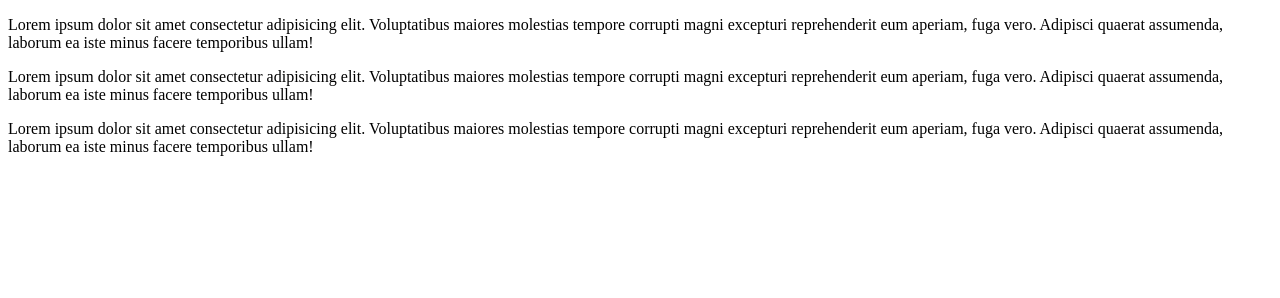
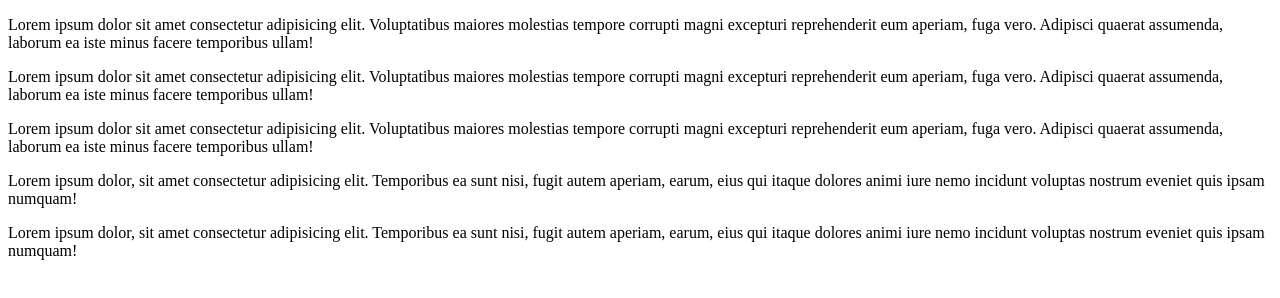
Before and after one commit to Chidindu-dev101/github_vscode_test, a plain HTML site: page index.html in a window 1280 px wide. Drawn offline with Linux system fonts and the light colour scheme.

Commit message:
added 2 paragraphs

```diff
--- a/index.html
+++ b/index.html
@@ -24,5 +24,15 @@
       aperiam, fuga vero. Adipisci quaerat assumenda, laborum ea iste minus
       facere temporibus ullam!
     </p>
+    <p>
+      Lorem ipsum dolor, sit amet consectetur adipisicing elit. Temporibus ea
+      sunt nisi, fugit autem aperiam, earum, eius qui itaque dolores animi iure
+      nemo incidunt voluptas nostrum eveniet quis ipsam numquam!
+    </p>
+    <p>
+      Lorem ipsum dolor, sit amet consectetur adipisicing elit. Temporibus ea
+      sunt nisi, fugit autem aperiam, earum, eius qui itaque dolores animi iure
+      nemo incidunt voluptas nostrum eveniet quis ipsam numquam!
+    </p>
   </body>
 </html>
```
